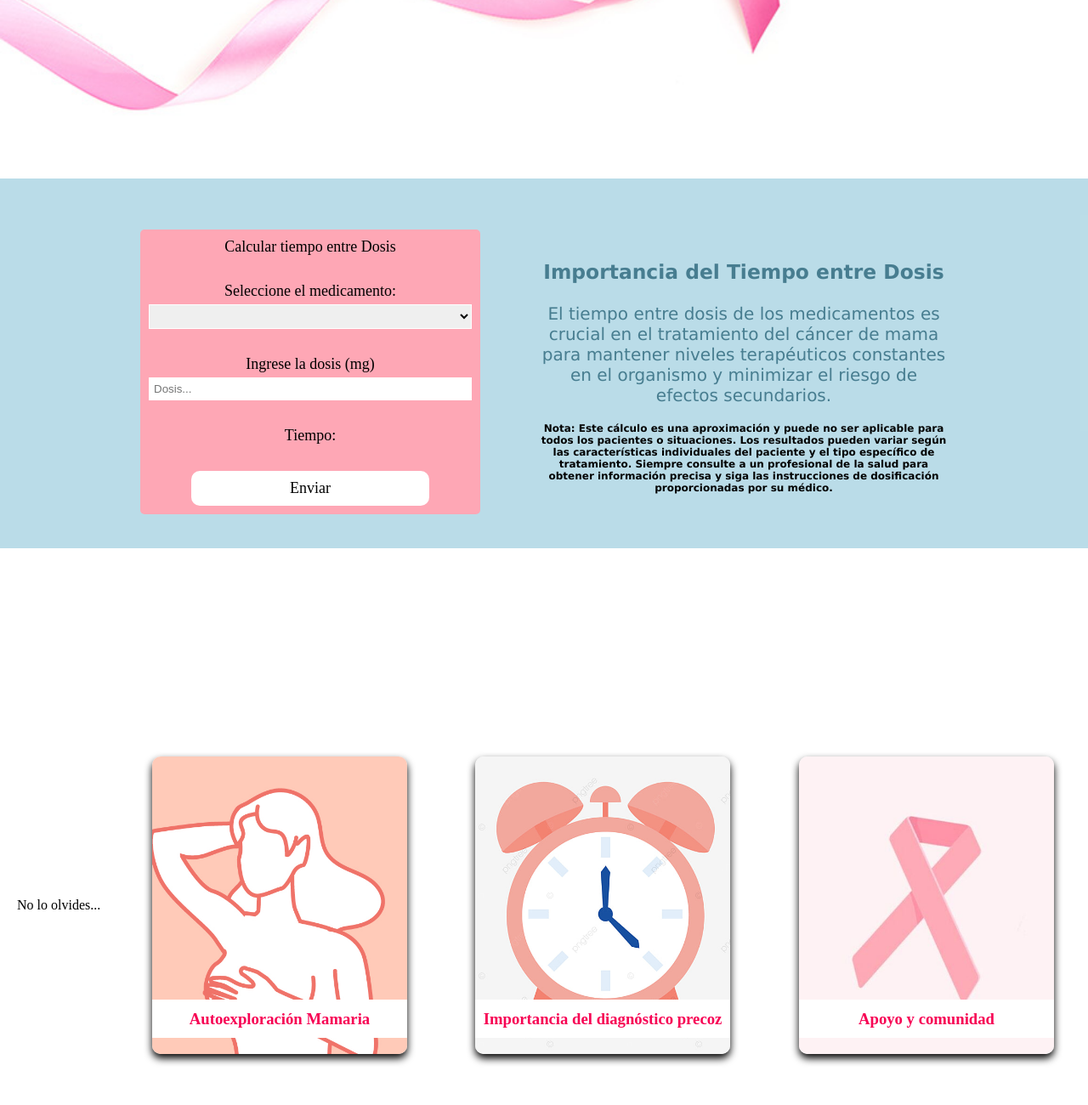
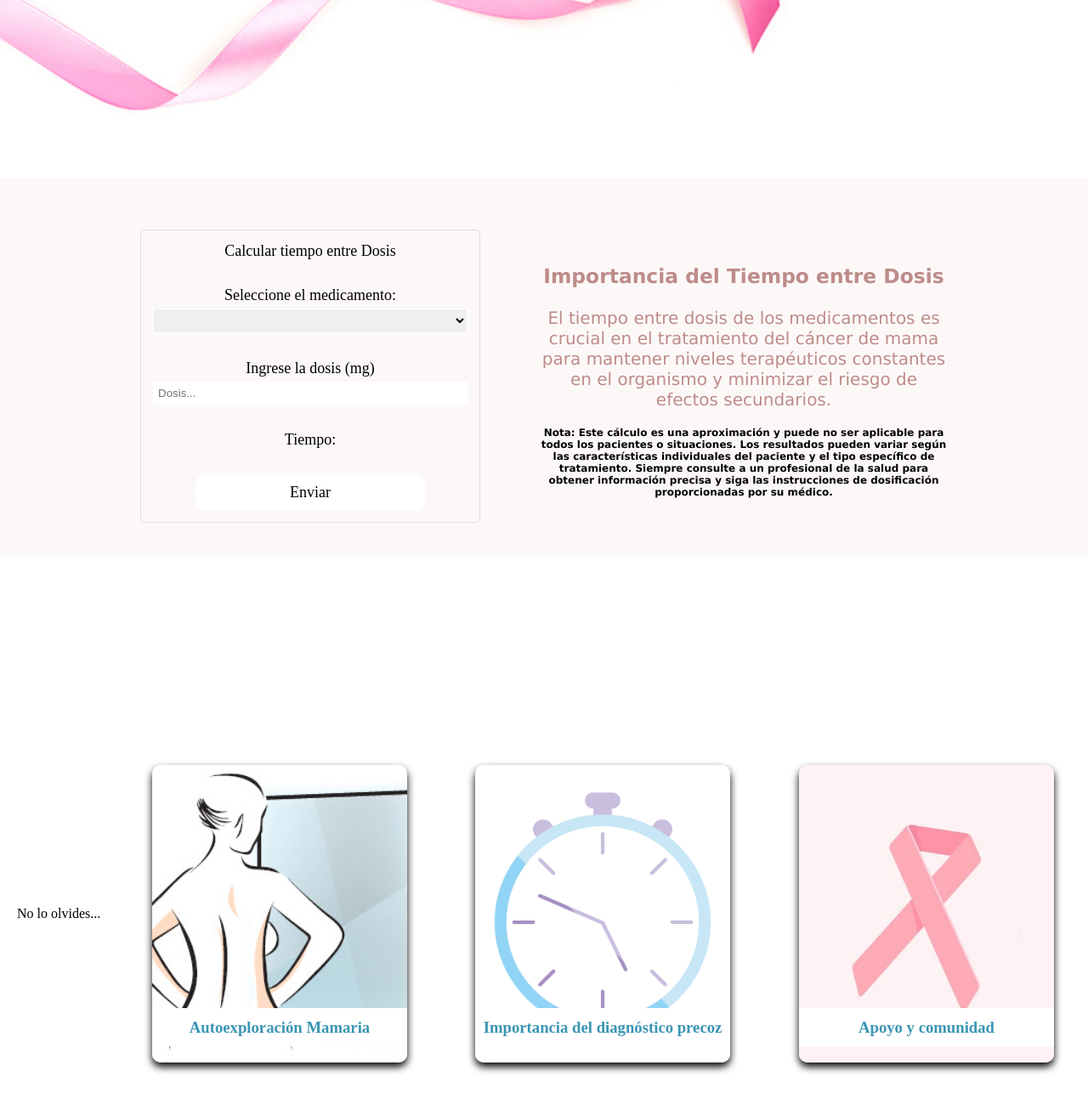
Before and after one commit to CamiiUribeee/Alertma, a plain HTML site: page html/paciente.html in a window 1280 px wide. Shown: the part 510-1810 px from the top of the page at 85% size. Drawn offline with Linux system fonts and the light colour scheme.

Commit message:
color changes v2

```diff
--- a/css/style2.css
+++ b/css/style2.css
@@ -231,8 +231,9 @@ nav a:hover{
     overflow: hidden;
     text-align: center;
     background-size: cover;
-    background-position: 100% 60%;
+    background-position: 60% 60%;
     background-position-x: 100%;
+
 }
 
 .banner {
@@ -362,20 +363,20 @@ nav a:hover{
     width: 100%;
     height: 45px;
     line-height: 45px;
-    color: #f70354;
+    color: rgba(7, 122, 160, 0.8);
     background: #fff;
     text-align: center;
 }
 .card .back{
     transform: perspective(600px) rotateY(180deg);
-    background: #3E6980;
+    background: rgba(173, 216, 230, 0.8);
     padding: 15px;
-    color: #fff;
+    color: rgba(16, 98, 126, 0.8);
     display: flex;
     flex-direction: column;
     justify-content: space-between;
     text-align: center;
-    box-shadow: 0 5px 10px #ee82ca;
+    box-shadow: 0 5px 10px #0f4463;
 }
 .card .back .link{
     border-top: solid 1px #ffffff;
@@ -450,7 +451,7 @@ nav a:hover{
 .cont3{
     display: flex;
     width: 100%;
-    background-color: rgba(173, 216, 230, 0.8);
+    background-color: rgb(253, 248, 248);
     align-items: center;
     justify-content: center;
     text-align: center;
@@ -465,8 +466,8 @@ nav a:hover{
 #dosis{
     display: grid;
     gap: 5px;
-    background-color: rgb(254, 167, 181);
-    padding: 10px;
+    border: #e6dada 1px solid;
+    padding: 14px;
     font-size: large;
     border-radius: 5px;
 }
@@ -481,11 +482,17 @@ nav a:hover{
 
 .info_cal{
     width: 60vh;
-    color: rgba(43, 101, 121, 0.8);
+    color: rgba(172, 113, 109, 0.8);
     margin: 20px;
     margin-left: 50px;
     font-size: 20px;
     font-family: 'Lucida Sans', 'Lucida Sans Regular', 'Lucida Grande', 'Lucida Sans Unicode', Geneva, Verdana, sans-serif;
+}
+
+.info_pre .p .nota{
+    color: #61a3c7;
+
+
 }
 .button2{
     padding: 10px;
--- a/html/paciente.html
+++ b/html/paciente.html
@@ -74,7 +74,7 @@
             <p>No lo olvides...</p>
             <div class="card">
                 <div class="face front">
-                    <img src="../images/tarjeta1.jpg" alt="">
+                    <img src="../images/tar1.jpg" alt="">
                     <h3>Autoexploración Mamaria</h3>
                 </div>
                 <div class="face back">
@@ -88,7 +88,7 @@
 
             <div class="card">
                 <div class="face front">
-                    <img src="../images/tarjeta2.jpg" alt="">
+                    <img src="../images/tar2.jpg" alt="">
                     <h3>Importancia del diagnóstico precoz</h3>
                 </div>
                 <div class="face back">
```
Also changed, not shown: images/p10.jpeg (added), images/prueba5.jpg (deleted), images/prueba6.webp (deleted), images/prueba7.jpeg (deleted), images/tar1.jpg (added), images/tar2.jpg (added).
